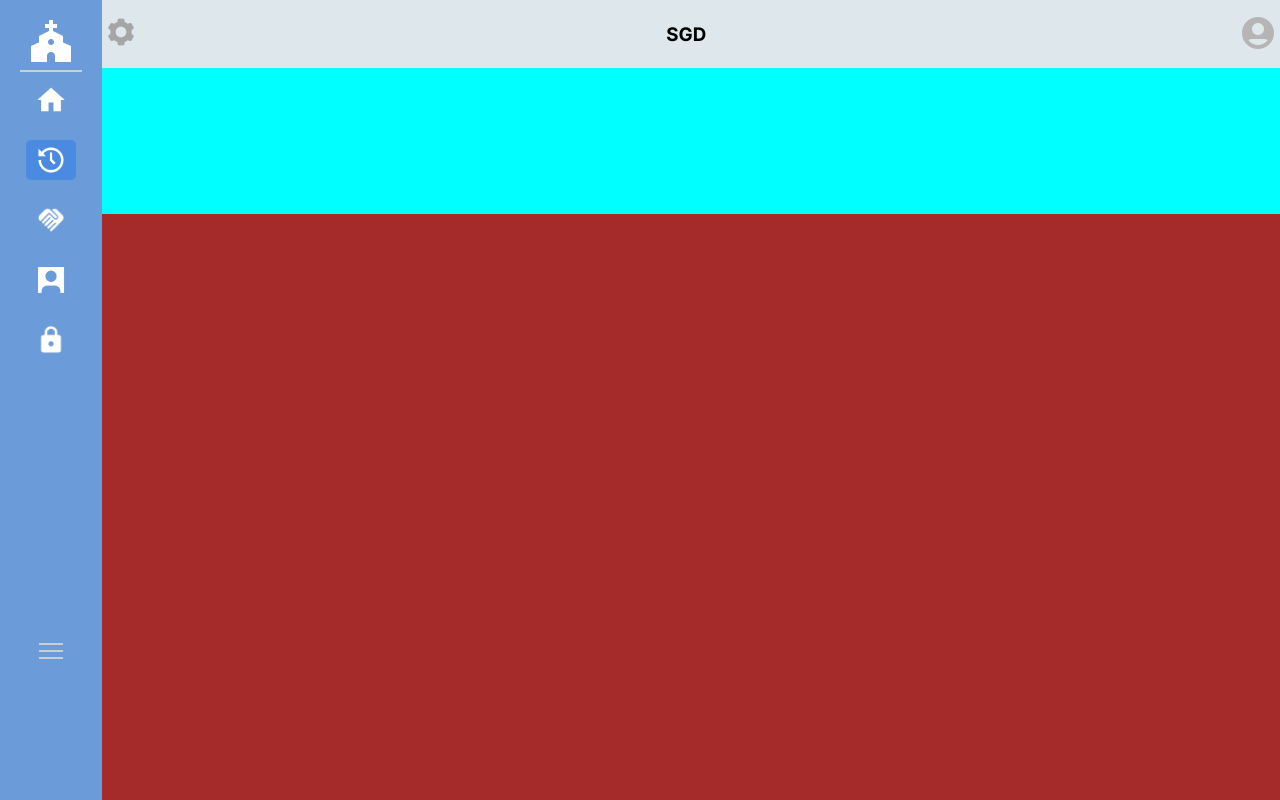
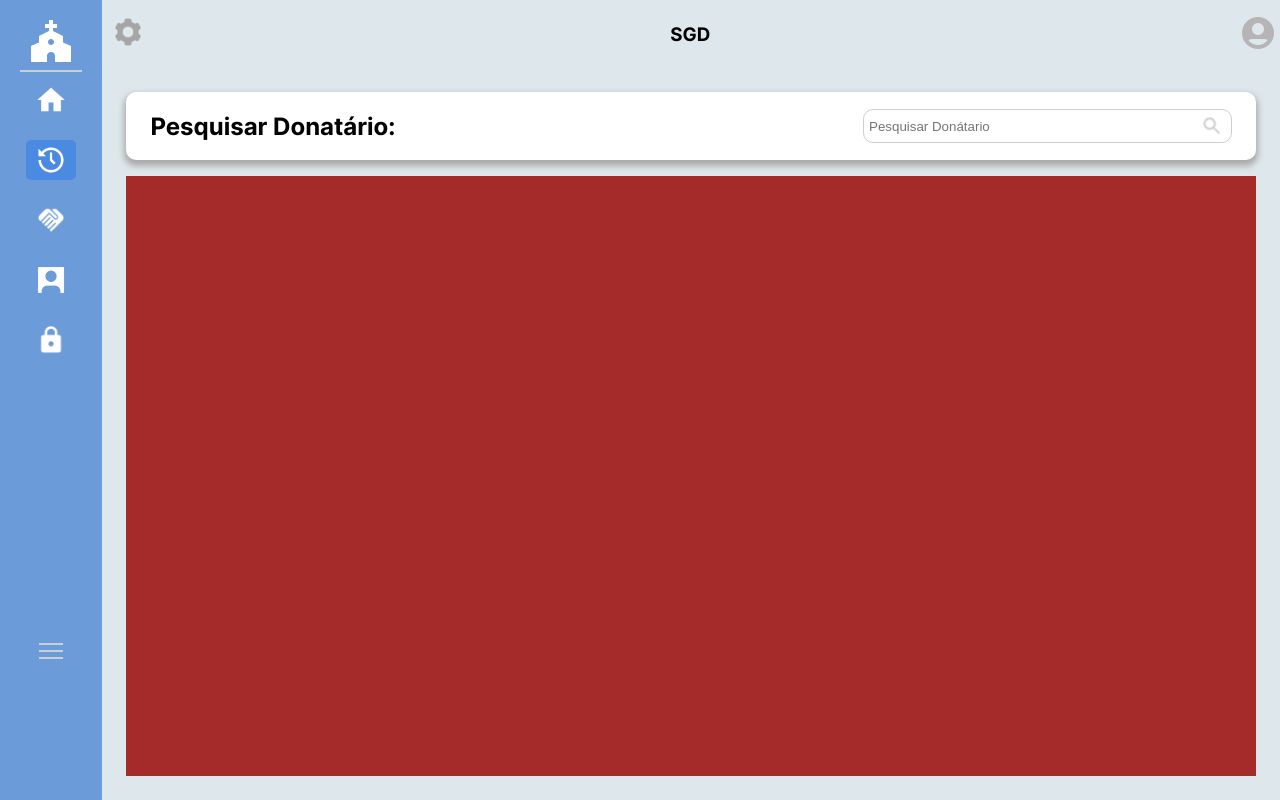
Before and after one commit to Conexao-Solidaria/consol-site-reactjs, a React (Create React App) app: page /donatarios in a window 1280 px wide. Built offline with nearby package versions, Linux system fonts and the light colour scheme.

Commit message:
feat: adiciona conteiner de pesquisa

```diff
--- a/src/pages/donatarios/Donatarios.jsx
+++ b/src/pages/donatarios/Donatarios.jsx
@@ -5,14 +5,17 @@ import style from "./Donatarios.module.css";
 function Donatarios() {
   return <>
     <div className={style.container}>
-      <NavBar />
+      <div className={style.navbarContainer}>
+        <NavBar />
+      </div>
       <div className={style.containerGeral}>
         <div className={style.containerHead}>
           <Head />
         </div>
         <div className={style.containerConteudo}>
           <div className={style.containerPesquisa}>
-
+            <h2>Pesquisar Donatário:</h2>
+            <input type="text" placeholder="Pesquisar Donátario"/>
           </div>
           <div className={style.containerLista}>
 
--- a/src/pages/donatarios/Donatarios.module.css
+++ b/src/pages/donatarios/Donatarios.module.css
@@ -20,6 +20,9 @@ body {
   height: 100vh;
 }
 
+.navbarContainer {
+  width: fit-content;
+}
 
 .containerGeral {
   display: flex;
@@ -37,17 +40,39 @@ body {
   flex-direction: column;
   width: 100%;
   height: 100%;
+  box-sizing: border-box;
+  padding: 24px;
+  gap: 16px;
 }
 
 
 .containerPesquisa {
-  background-color: aqua;
+  display: flex;
+  flex-direction: row;
+  justify-content: space-between;
+  background-color: var(--global-white);
+  border-radius: 10px;
   width: 100%;
-  height: 20%;
+  height: 10%;
+  padding: 16px 24px;
+  box-sizing: border-box;
+  align-items: center;
+  box-shadow: 0px 4px 6px 2px var(--global-light-grey-houver);
+}
+
+.containerPesquisa input {
+  width: 332px;
+  height: 30px;
+  padding-left: 5px;
+  padding-right: 30px;
+  border: 1px solid var(--global-light-grey);
+  border-radius: 10px;
+  background: url('../../utils/assets/icon_pesquisa.png') no-repeat right 10px center;
+  background-size: 18px 18px;
 }
 
 .containerLista {
   background-color: brown;
   width: 100%;
-  height: 80%;
+  height: 90%;
 }
```
Also changed, not shown: src/utils/assets/icon_pesquisa.png (added).
